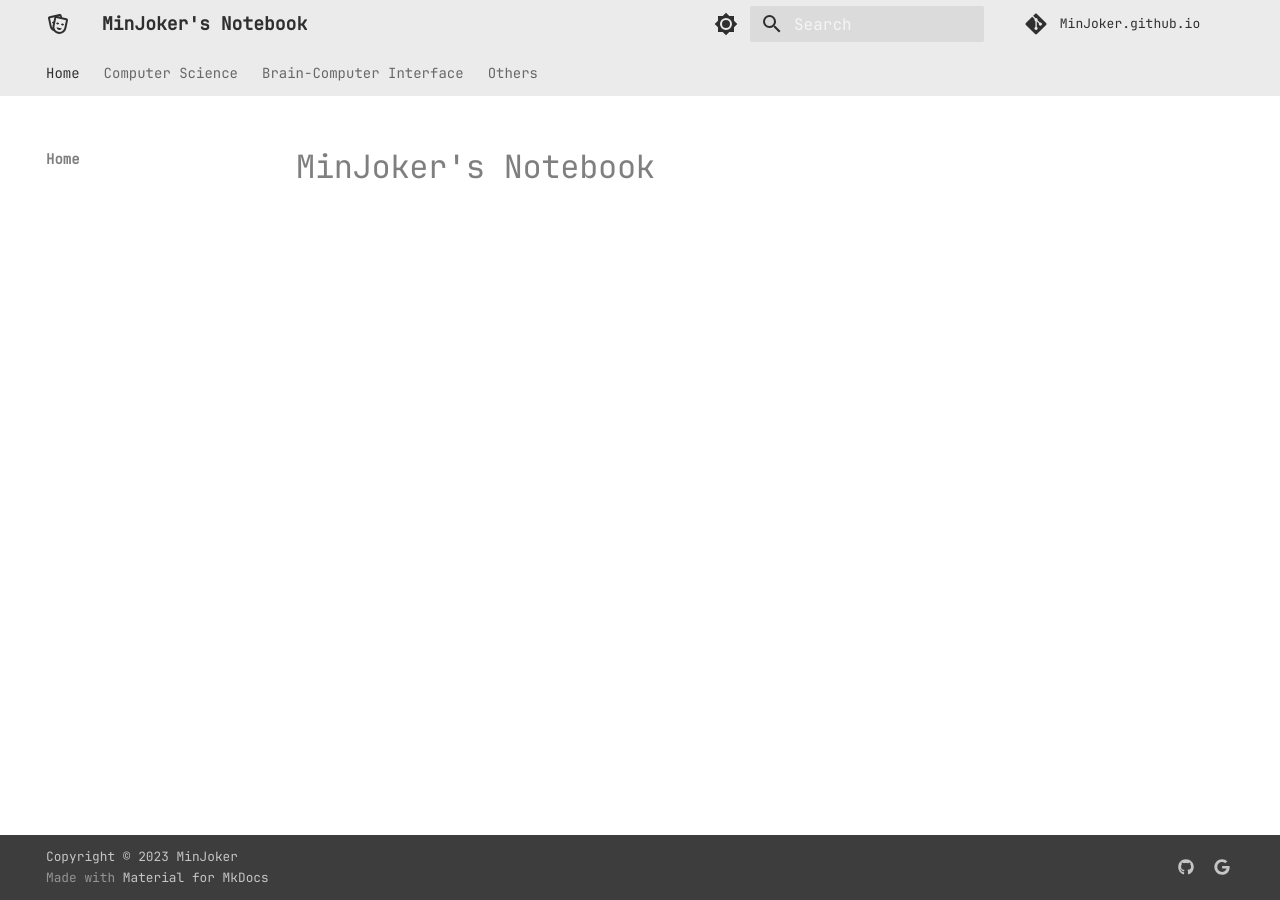
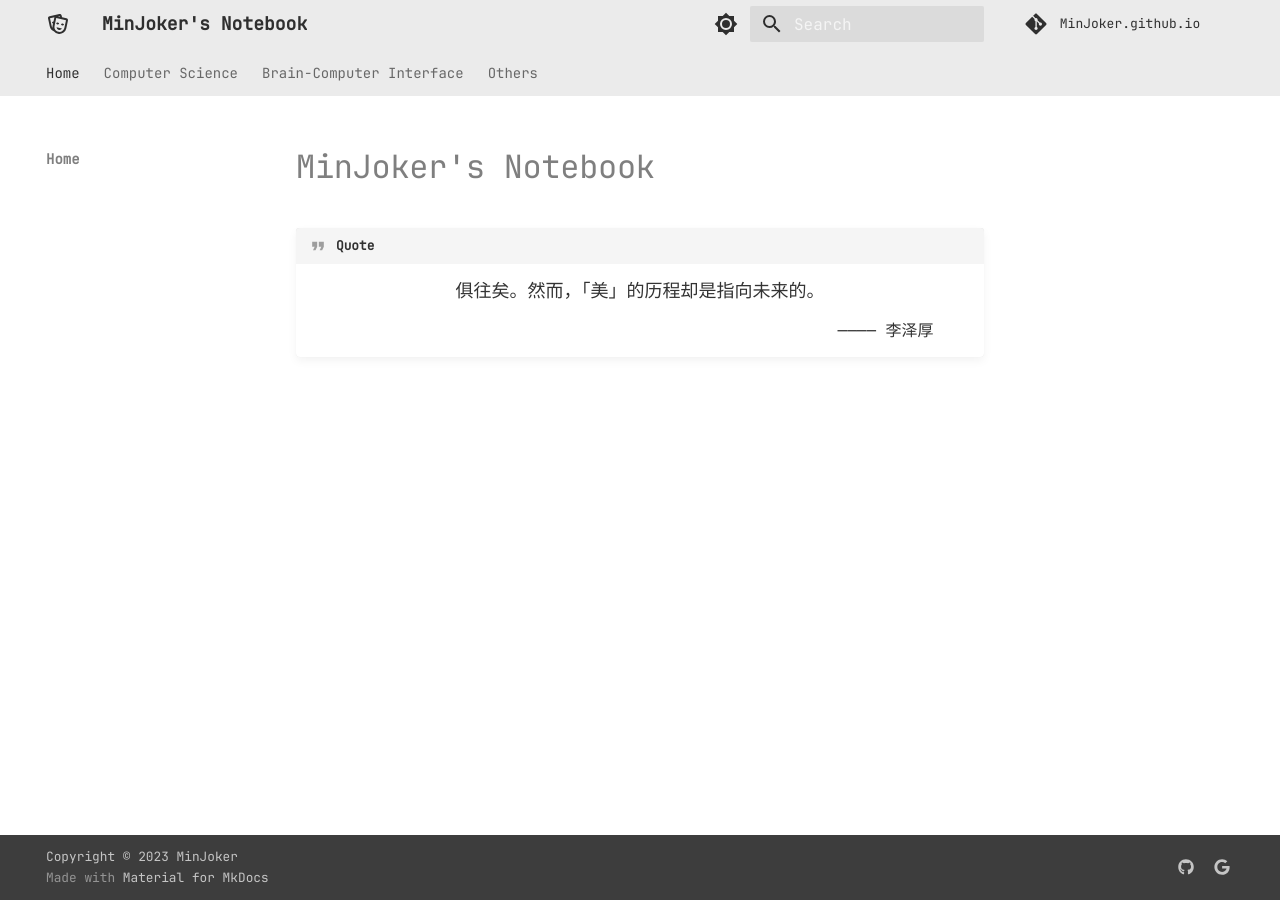
Before and after one commit to MinJoker/MinJoker.github.io, an MkDocs documentation site: the page built from docs/index.md, in a window 1280 px wide. Built offline with MkDocs 1.6.1 and Material for MkDocs 9.7.7, drawn with Linux system fonts in a browser that asks for light colours; some web fonts are replaced; comment, search, counter and statistics services are not loaded.

Commit message:
style: admonition

```diff
--- a/docs/index.md
+++ b/docs/index.md
@@ -1 +1,6 @@
 # MinJoker's Notebook
+
+!!! quote
+
+    <center><font size=4>俱往矣。然而，「美」的历程却是指向未来的。</font></center>
+    <p align="right"><font size=3>———— 李泽厚 &nbsp; &nbsp; </font></p>
--- a/docs/stylesheets/extra.css
+++ b/docs/stylesheets/extra.css
@@ -68,11 +68,9 @@
     /* typeset `a` color shades, e.g. hyperlinks, toc */
     --md-typeset-a-color:                hsla(0, 0%, 0%, 0.5);
 
-
-
     /* admonition */
-    --md-admonition-fg-color:              var(--md-default-fg-color);
-    --md-admonition-bg-color:              var(--md-default-bg-color);
+    --md-admonition-fg-color:            var(--md-default-fg-color);
+    --md-admonition-bg-color:            var(--md-default-bg-color);
 }
 
 /* light mode: search color shades */
@@ -122,8 +120,8 @@
     --md-typeset-a-color:                hsla(0, 0%, 100%, 0.75);
 
     /* admonition */
-    --md-admonition-fg-color:              var(--md-default-fg-color);
-    --md-admonition-bg-color:              var(--md-default-bg-color);
+    --md-admonition-fg-color:            var(--md-default-fg-color);
+    --md-admonition-bg-color:            var(--md-default-bg-color);
 }
 
 /* dark mode: search color shades */
@@ -144,4 +142,10 @@
   border-left-width: 4px;
 }
 
+/* disable border */
+.md-typeset .admonition,
+.md-typeset details {
+    border: none;
+}
+
 /* end Admonitions */
```
